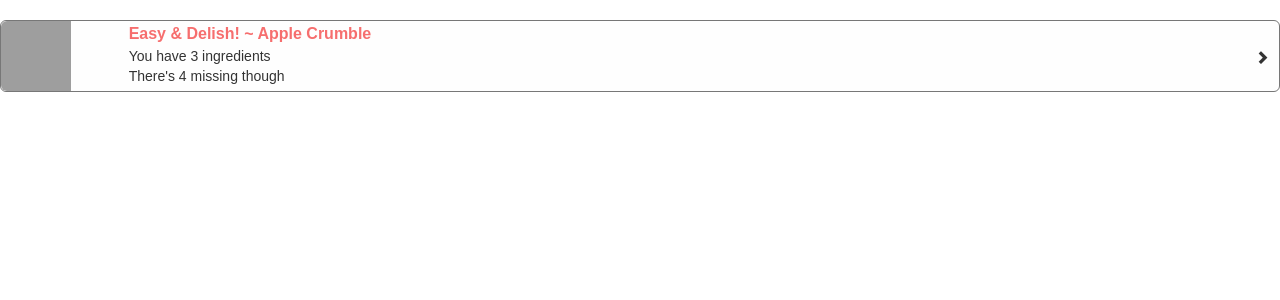
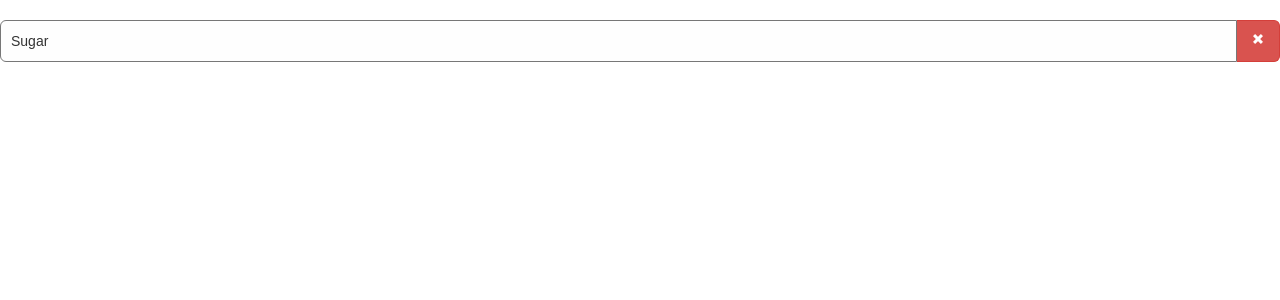
Before and after one commit to zacbraddy/HangryHippo, a React (Create React App) app: page / in a window 1280 px wide. Shown: the top 300 px of the page. Built offline with nearby package versions, Linux system fonts and the light colour scheme; grey boxes are pictures that could not be loaded.

Commit message:
Created starting point for module 1 which includes the completed ingredient list item

```diff
--- a/src/App.js
+++ b/src/App.js
@@ -1,9 +1,8 @@
 import React, { Component } from 'react';
 import './App.css';
-import RecipeItem from './recipeItem/components/RecipeItem';
+import IngredientListItem from './ingredientListItem/components/IngredientListItem';
 
-class App extends Component {
-  static defaultProps = {
+const recipeSpec = {
     id: 641803,
     title: "Easy & Delish! ~ Apple Crumble",
     image: "https://spoonacular.com/recipeImages/Easy---Delish--Apple-Crumble-641803.jpg",
@@ -12,9 +11,19 @@ class App extends Component {
     likes: 1
   };
 
+const ingredient = {
+  removeItem: index => console.log(`removeItem fired for index ${index}`),
+  index: 0,
+};
+
+class App extends Component {
+  static defaultProps = ingredient;
+
   render() {
     return (
-      <RecipeItem {...this.props} />
+      <IngredientListItem {...this.props}>
+        Sugar
+      </IngredientListItem>
     );
   }
 }
--- /dev/null
+++ b/src/common/utils/getElement.js
@@ -0,0 +1,5 @@
+const getElement = wrapper => elementType => classToSearchFor => (
+  wrapper.find(elementType).findWhere(e => e.props().className && e.props().className.indexOf(classToSearchFor) !== -1)
+);
+
+export default getElement;
--- /dev/null
+++ b/src/ingredientListItem/components/IngredientListItem.jsx
@@ -0,0 +1,26 @@
+import React from 'react';
+import PropTypes from 'prop-types';
+import '../styles/ingredientListItem.css';
+
+const propTypes = {
+  children: PropTypes.string,
+  removeItem: PropTypes.func.isRequired,
+  index: PropTypes.number.isRequired,
+};
+
+const IngredientListItem = props => (
+  <div className="ingredient-list-item">
+    <div className="ingredient-list-item-value">
+      {props.children}
+    </div>
+    <div className="ingredient-list-item-button-container">
+      <button className="btn btn-danger btn-ingredient-list-item" onClick={e => props.removeItem(props.index)}>
+        <i className="glyphicon glyphicon-remove" />
+      </button>
+    </div>
+  </div>
+);
+
+IngredientListItem.proptypes = propTypes;
+
+export default IngredientListItem;
--- /dev/null
+++ b/src/ingredientListItem/styles/ingredientListItem.css
@@ -0,0 +1,21 @@
+.ingredient-list-item-value {
+  padding: 10px;
+  background-color: #fefefe;
+  border: 1px solid #777;
+  border-radius: 6px 0 0 6px;
+  word-wrap: break-word;
+  width: 100%;
+}
+
+.ingredient-list-item {
+  display: flex;
+  margin-top: 20px;
+}
+
+.btn.btn-ingredient-list-item {
+  font-size: 12px;
+  height: 100%;
+  border-radius: 0 6px 6px 0;
+  border-left: none;
+  padding: 0 15px;
+}
```
Also changed, not shown: 1 other file (tests, documents, lock files or other folders).
